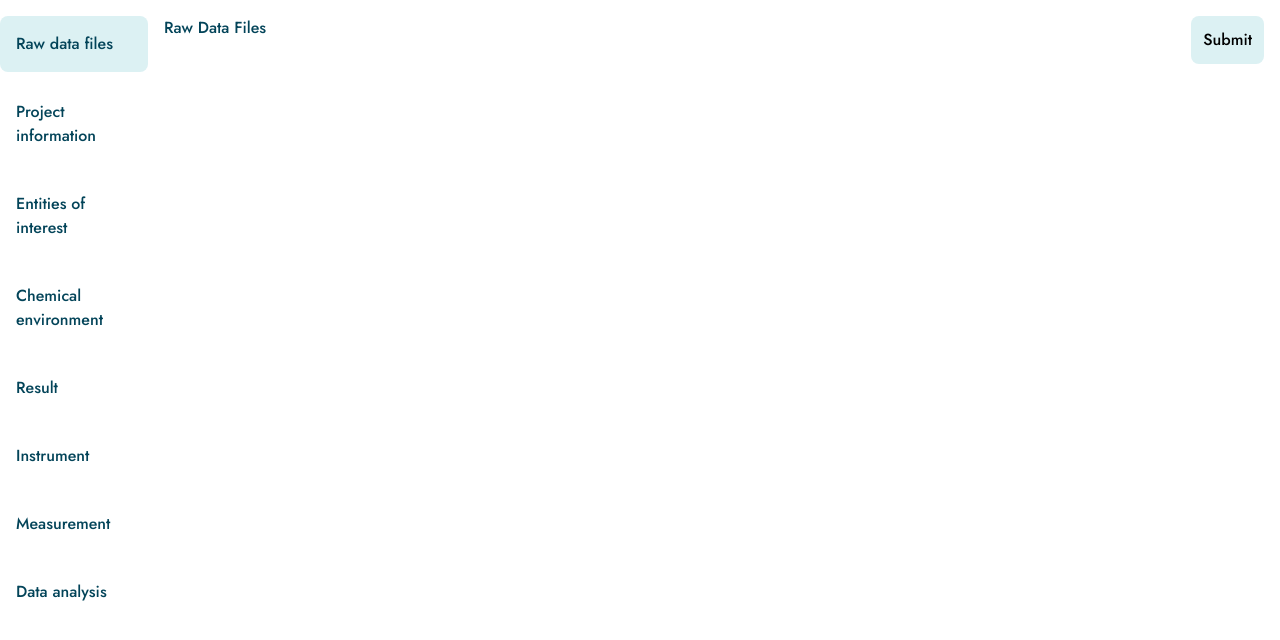
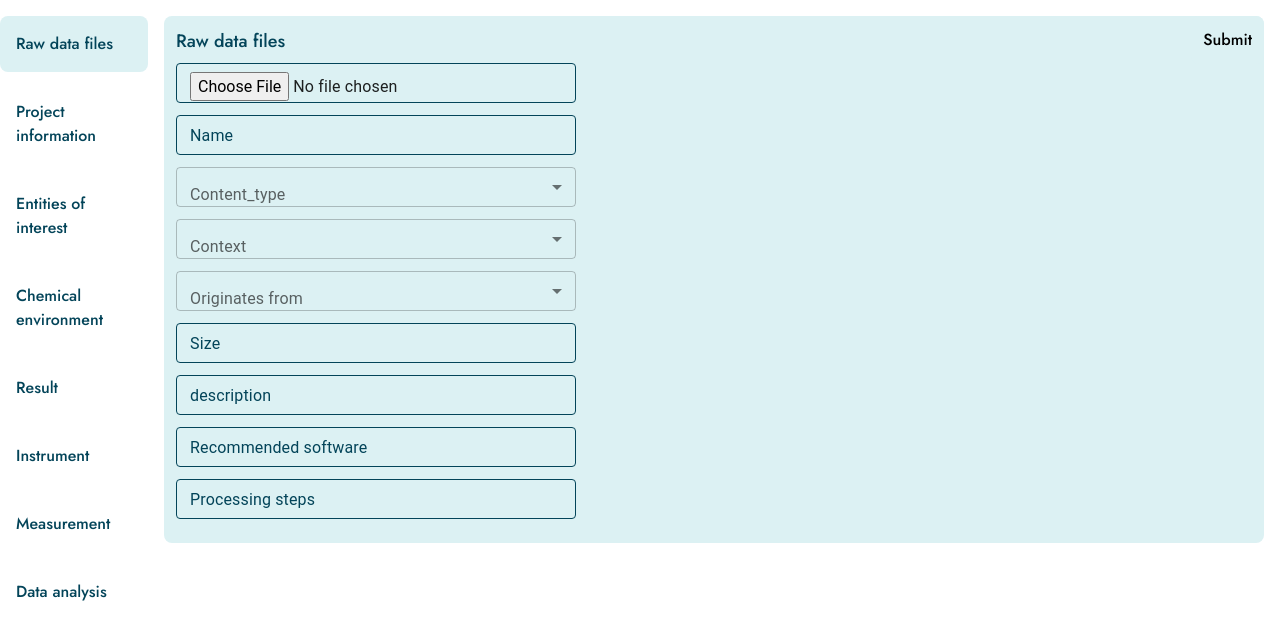
Before and after one commit to TereziePrchalova/MBDB, a React (Create React App) app: page / in a window 1280 px wide. Both pictures are taken after a click on the element "Raw data files". Shown: the top 640 px of the page. Built offline with nearby package versions, Linux system fonts and the light colour scheme; the HTML template or start-up script is replaced by a standard one.

Commit message:
Raw data files

```diff
--- a/src/components/instrument/Instrument.js
+++ b/src/components/instrument/Instrument.js
@@ -1,22 +1,7 @@
 import FormWrapper from '../buildingBlocks/FormWrapper';
 import CustomField from '../buildingBlocks/CustomField';
-import OptionField from '../buildingBlocks/OptionField';
 
 function Instrument( {name} ) {
-
-    const manufacturersOptions = [
-        { value: 'bio_rad', label: 'Bio-Rad' },
-        { value: 'bruker', label: 'Bruker' },
-        { value: 'cytiva', label: 'Cytiva' },
-        { value: 'gatorbio', label: 'Gatorbio' },
-        { value: 'ge_healthcare', label: 'GE Healthcare' },
-        { value: 'nanotemper', label: 'Nanotemper' },
-        { value: 'nicoya_life', label: 'Nicoya Life' },
-        { value: 'sartorious', label: 'Sartorious' },
-        { value: 'malvern_panalytical', label: 'Malvern Panalytical' },
-        { value: 'refeyn', label: 'Refeyn' },
-        { value: 'ta_instruments', label: 'TA Instruments' },
-    ];
 
   return (
     <>
@@ -26,19 +11,9 @@ function Instrument( {name} ) {
                     <CustomField
                         colorSchema='light'
                         name={name}
-                        label='Name'
-                        fieldName='name'
+                        label='Instrument'
+                        fieldName='instrument'
                         tooltip='The name of the instrument as provided by the manufacturer'
-                    />
-                </div>
-                <div className='mx-3'>
-                    <OptionField
-                        colorSchema='light'
-                        options={manufacturersOptions}
-                        name={name}
-                        label='Manufacturer'
-                        fieldName='manufacturer'
-                        tooltip='Name of the manufacturer of the instrument used for raw data collection'
                     />
                 </div>
             </div>
--- a/src/components/tabs/RawDataFiles.js
+++ b/src/components/tabs/RawDataFiles.js
@@ -1,11 +1,107 @@
+import CustomField from "../buildingBlocks/CustomField";
+import FormWrapper from "../buildingBlocks/FormWrapper";
+import OptionField from "../buildingBlocks/OptionField";
 
 function RawDataFiles( { name } ) {
 
+  const originatesFromOptions = [
+    { value: 'Instrument software', label: 'Instrument software' },
+    { value: 'User', label: 'User' },
+    { value: 'MBDB', label: 'MBDB' },
+  ];
+
+  const contentTypeOptions = [
+    { value: 'Text', label: 'Text' },
+    { value: 'Binary', label: 'Binary' },
+    { value: 'Text and binary', label: 'Text and binary' },
+  ];
+
+  const contextOptions = [
+    { value: 'Raw measurement data', label: 'Raw measurement data' },
+    { value: 'Derived measurement data', label: 'Derived measurement data' },
+    { value: 'Quality control report', label: 'Quality control report' },
+  ];
+
   return (
     <>
-        <div>
-            <h1 className="text-dark">Raw Data Files</h1>
+      <FormWrapper headline='Raw data files'>
+        <div className="mb-3">
+          <CustomField
+            name={name}
+            type='file'
+            fieldName='file'
+            width='w-[25rem]'
+          />
         </div>
+        <div className="mb-3">
+          <CustomField
+            name={name}
+            fieldName='name'
+            label='Name'
+            width='w-[25rem]'
+          />
+        </div>
+        <div className="mb-3">
+          <OptionField
+            name={name}
+            fieldName='content_type'
+            options={contentTypeOptions}
+            label='Content_type'
+            width='w-[25rem]'
+          />
+        </div>
+        <div className="mb-3">
+          <OptionField
+            name={name}
+            fieldName='context'
+            options={contextOptions}
+            label='Context'
+            width='w-[25rem]'
+          />
+        </div>
+        <div className="mb-3">
+          <OptionField
+            name={name}
+            options={originatesFromOptions}
+            label='Originates from'
+            fieldName='originates_from'
+            width='w-[25rem]'
+          />
+        </div>
+        <div className="mb-3">
+          <CustomField
+            name={name}
+            fieldName='size'
+            label='Size'
+            type='number'
+            width='w-[25rem]'
+          />
+        </div>
+        <div className="mb-3">
+          <CustomField
+            name={name}
+            fieldName='description'
+            label='description'
+            width='w-[25rem]'
+          />
+        </div>
+        <div className="mb-3">
+          <CustomField
+            name={name}
+            fieldName='recommended_software'
+            label='Recommended software'
+            width='w-[25rem]'
+          />
+        </div>
+        <div className="mb-3">
+          <CustomField
+            name={name}
+            fieldName='processing_steps'
+            label='Processing steps'
+            width='w-[25rem]'
+          />
+        </div>
+      </FormWrapper>
     </>
   );
 }
--- a/src/components/tabs/ResultTab.js
+++ b/src/components/tabs/ResultTab.js
@@ -54,7 +54,7 @@ function ResultTab( { name } ) {
                             <OptionField
                                 name={`${arrayName}.${index}`}
                                 options={resultTabOptions}
-                                label='type'
+                                label='Type'
                                 fieldName='type'
                                 width='w-full'
                             />
```
